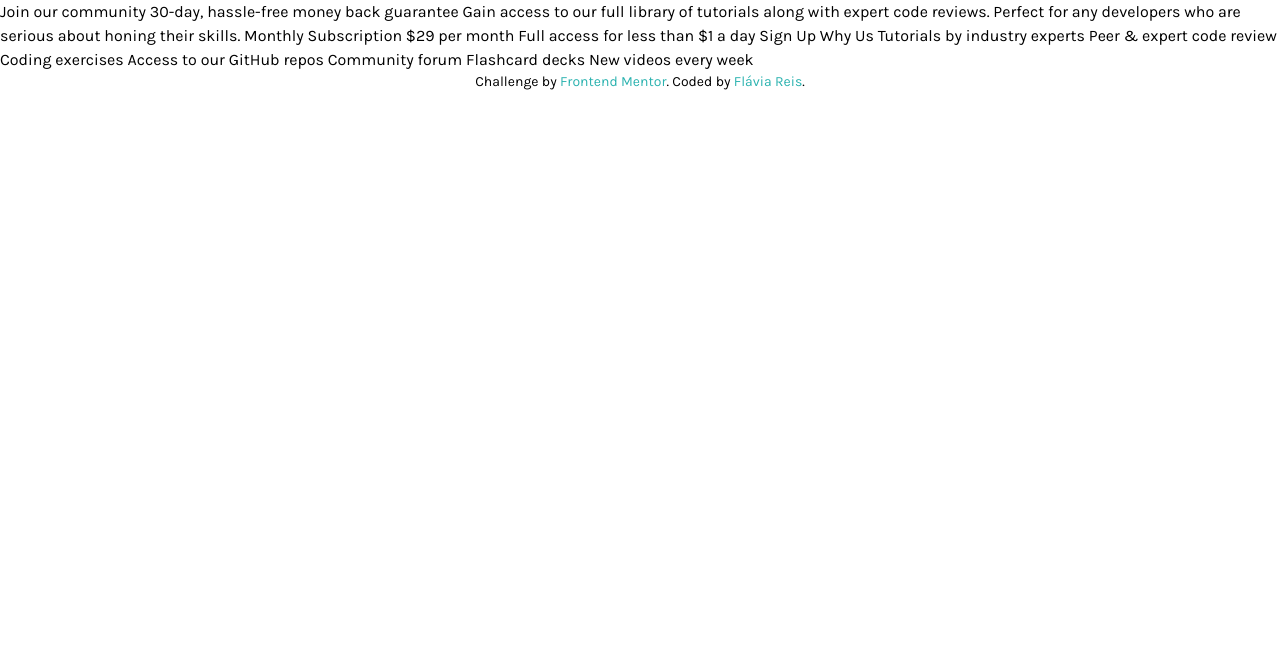
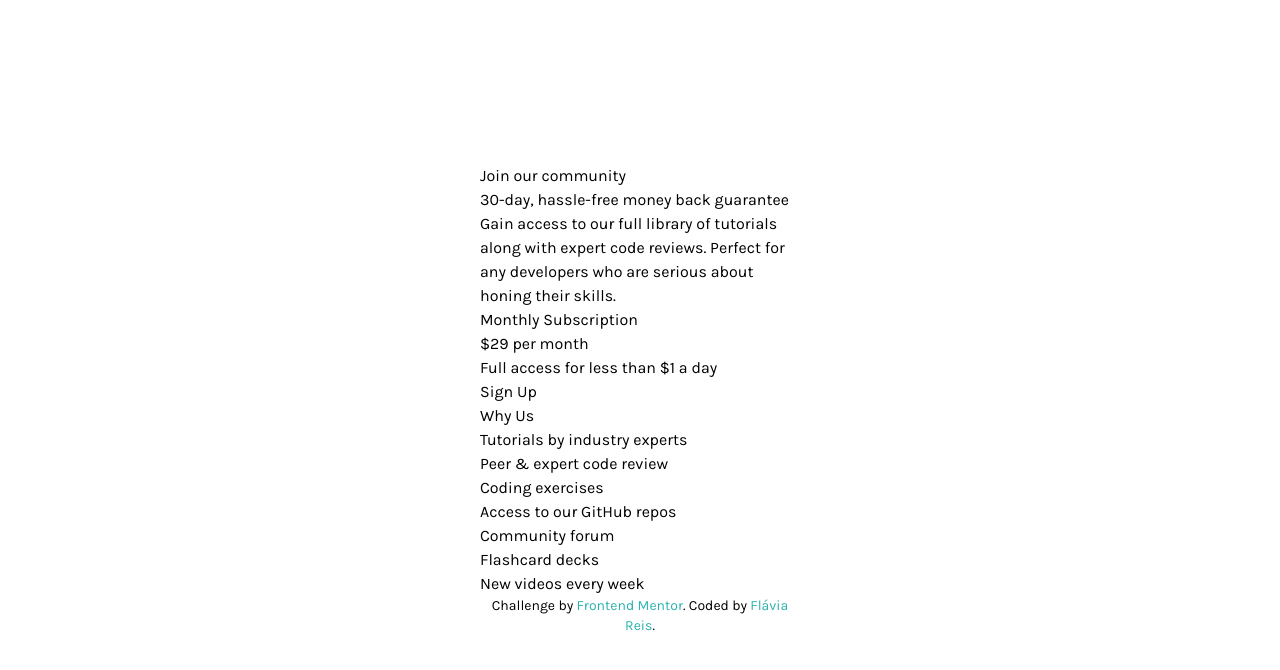
Before and after one commit to flaviare1s/single-price-grid-component, a website: page index.html in a window 1280 px wide. Drawn offline with Linux system fonts and the light colour scheme.

Commit message:
Update index

```diff
--- a/index.html
+++ b/index.html
@@ -2,7 +2,7 @@
 <html lang="en">
 <head>
   <meta charset="UTF-8">
-  <meta name="viewport" content="width=device-width, initial-scale=1.0"> <!-- displays site properly based on user's device -->
+  <meta name="viewport" content="width=device-width, initial-scale=1.0">
 
   <link rel="icon" type="image/png" sizes="32x32" href="./images/favicon-32x32.png">
   <link rel="stylesheet" href="./css/style.css">
@@ -15,27 +15,35 @@
   <title>Frontend Mentor | Single Price Grid Component</title>
 
 </head>
-<body class="font-karla">
-  <main>
-    Join our community
-    30-day, hassle-free money back guarantee
-    Gain access to our full library of tutorials along with expert code reviews.
-    Perfect for any developers who are serious about honing their skills.
-    Monthly Subscription
-    &dollar;29 per month
-    Full access for less than &dollar;1 a day
-    Sign Up
-    Why Us
-    Tutorials by industry experts
-    Peer &amp; expert code review
-    Coding exercises
-    Access to our GitHub repos
-    Community forum
-    Flashcard decks
-    New videos every week
+<body class="font-karla  flex flex-col justify-center items-center h-screen mx-auto">
+  <main class="max-w-xs">
+    <div>
+      <h1>Join our community</h1>
+      <h3>30-day, hassle-free money back guarantee</h3>
+      <p>
+        Gain access to our full library of tutorials along with expert code reviews.
+        Perfect for any developers who are serious about honing their skills.
+      </p>
+    </div>
+    <div>
+      <h2>Monthly Subscription</h2>
+      <p><span>&dollar;29</span> per month</p>
+      <p>Full access for less than &dollar;1 a day</p>
+      <button>Sign Up</button>
+    </div>
+    <div>
+      <h2>Why Us</h2>
+      <p>Tutorials by industry experts</p>
+      <p>Peer &amp; expert code review</p>
+      <p>Coding exercises</p>
+      <p>Access to our GitHub repos</p>
+      <p>Community forum</p>
+      <p>Flashcard decks</p>
+      <p>New videos every week</p>
+    </div>
   </main>
 
-  <footer>
+  <footer class="max-w-xs">
     <p class="text-center text-sm">
       Challenge by <a class="text-ciano" href="https://www.frontendmentor.io?ref=challenge" target="_blank">Frontend Mentor</a>.
       Coded by <a class="text-ciano" href="https://github.com/flaviare1s">Flávia Reis</a>.
```
Also changed, not shown: css/output.css.
